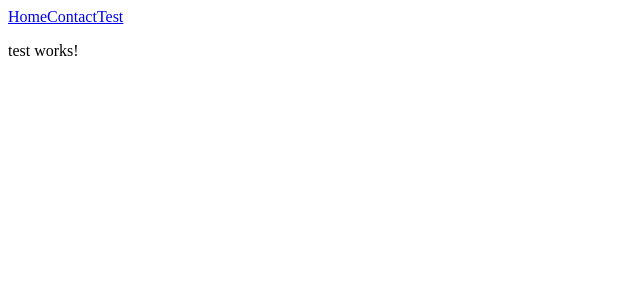
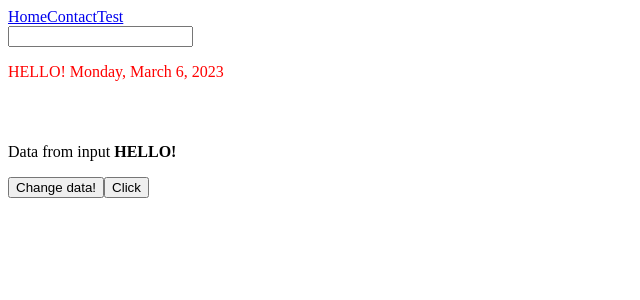
Before and after one commit to fp-rbrzoska/angular-2023, an Angular app: page /test in a window 1280 px wide. Shown: the top 300 px of the page, without its empty margins (0-640 px from the left). Built offline with nearby package versions, Linux system fonts and the light colour scheme.

Commit message:
Inputs and outputs

```diff
--- a/src/app/app.module.ts
+++ b/src/app/app.module.ts
@@ -8,6 +8,7 @@ import { HomeComponent } from './home/home.component';
 import { ContactComponent } from './contact/contact.component';
 import { PageNotFoundComponent } from './page-not-found/page-not-found.component';
 import { NavigationComponent } from './navigation/navigation.component';
+import { TestChildComponent } from './test-child/test-child.component';
 
 @NgModule({
   declarations: [
@@ -16,7 +17,8 @@ import { NavigationComponent } from './navigation/navigation.component';
     HomeComponent,
     ContactComponent,
     PageNotFoundComponent,
-    NavigationComponent
+    NavigationComponent,
+    TestChildComponent
   ],
   imports: [
     BrowserModule,
--- a/src/app/navigation/navigation.component.html
+++ b/src/app/navigation/navigation.component.html
@@ -1,5 +1,5 @@
 <nav>
-  <a routerLink="/">Home</a>
+  <a routerLink="/" class="red-text">Home</a>
   <a routerLink="/contact">Contact</a>
   <a routerLink="/test">Test</a>
 </nav>
--- /dev/null
+++ b/src/app/test-child/test-child.component.html
@@ -0,0 +1,4 @@
+<p>Data from input <strong>{{childData | uppercase}}</strong></p>
+<button (click)="handleButtonClick($event)">Change data!</button>
+<!-- Nie uruchamiamy funkcji w szablonach! -->
+<!-- <p>Data from input <strong>{{transformStringToUppercase(childData)}}</strong></p> -->
--- /dev/null
+++ b/src/app/test-child/test-child.component.ts
@@ -0,0 +1,21 @@
+import { Component, EventEmitter, Input, Output } from '@angular/core';
+
+@Component({
+  selector: 'fp-test-child',
+  templateUrl: './test-child.component.html',
+  styleUrls: ['./test-child.component.scss']
+})
+export class TestChildComponent {
+
+  @Input() childData!: string;
+  @Output() changeChildData = new EventEmitter<string>();
+
+  transformStringToUppercase(str: string): string {
+    return str.toUpperCase()
+  }
+
+  handleButtonClick(e: MouseEvent){
+    console.log(e)
+   this.changeChildData.emit(this.childData.toLowerCase())
+  }
+}
--- a/src/app/test/test.component.html
+++ b/src/app/test/test.component.html
@@ -1 +1,10 @@
-<p>test works!</p>
+<div>
+  <input #myInput>
+  <p class="red-text">{{ myTestString | uppercase }} {{ today | date : 'fullDate' }}</p>
+  <pre>
+    {{ myInput.value }}
+  </pre>
+  <fp-test-child [childData]="myTestString" (changeChildData)="handleChangeChildData($event)"></fp-test-child>
+  <!-- <fp-test-child childData="dasdsad"></fp-test-child> -->
+  <button>Click</button>
+</div>
--- a/src/app/test/test.component.scss
+++ b/src/app/test/test.component.scss
@@ -0,0 +1,3 @@
+.red-text {
+  color: red;
+}
--- a/src/app/test/test.component.ts
+++ b/src/app/test/test.component.ts
@@ -1,10 +1,16 @@
-import { Component } from '@angular/core';
+import { Component, ViewEncapsulation } from '@angular/core';
 
 @Component({
   selector: 'fp-test',
   templateUrl: './test.component.html',
-  styleUrls: ['./test.component.scss']
+  styleUrls: ['./test.component.scss'],
 })
 export class TestComponent {
 
+  today = new Date();
+  myTestString = 'Hello!'
+
+  handleChangeChildData(str: string) {
+  console.log('polecial event', str)
+  }
 }
```
Also changed, not shown: src/app/test-child/test-child.component.scss (added), 1 other file (tests, documents, lock files or other folders).
